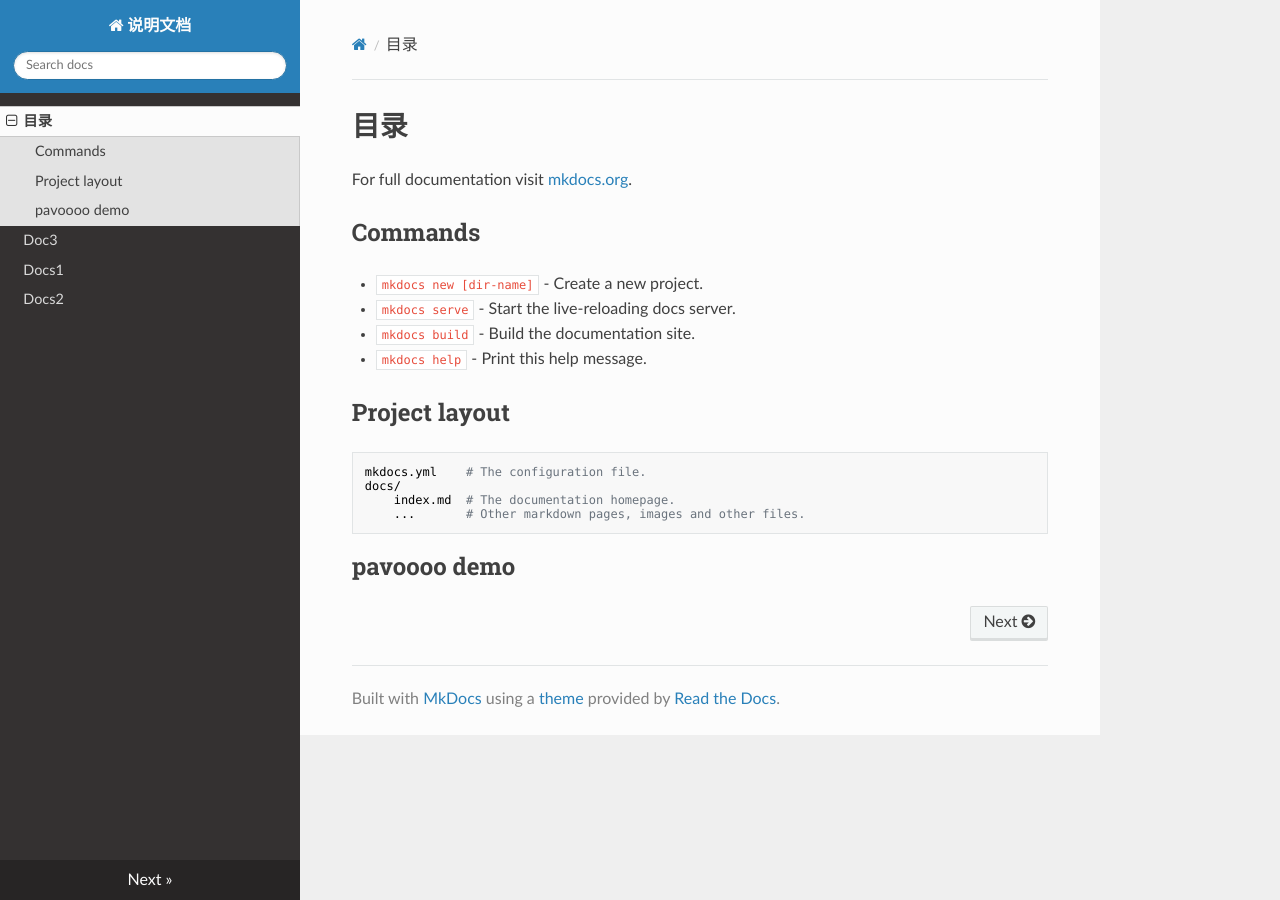
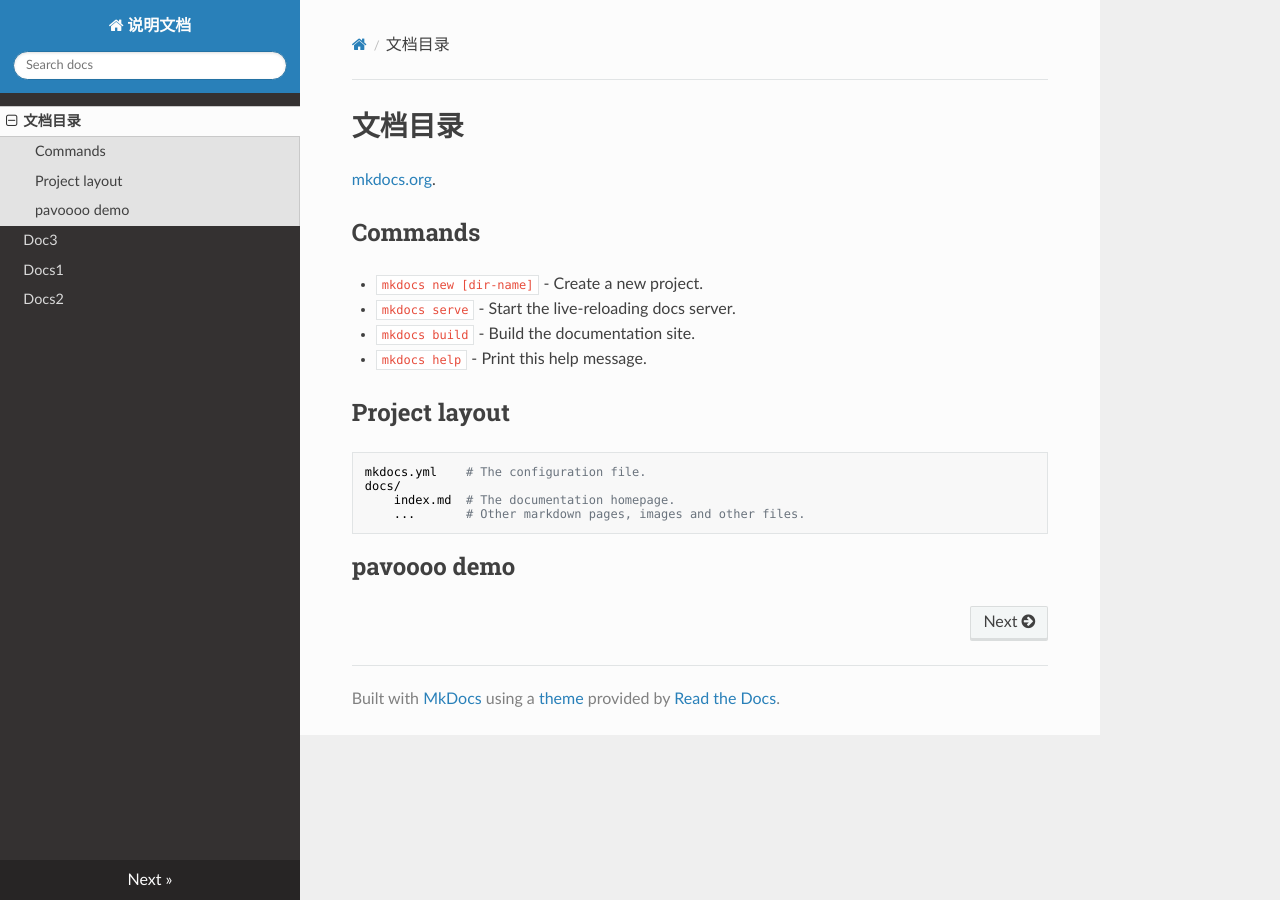
Before and after one commit to 1221de/mkdocs, an MkDocs documentation site: the page built from docs/index.md, in a window 1280 px wide. Built offline with MkDocs 1.6.1, drawn with Linux system fonts in a browser that asks for light colours; nearby versions of some CDN libraries.

Commit message:
Update index.md

```diff
--- a/docs/index.md
+++ b/docs/index.md
@@ -1,6 +1,6 @@
-# 目录
+# 文档目录
 
-For full documentation visit [mkdocs.org](http://mkdocs.org).
+ [mkdocs.org](doc3.md).
 
 ## Commands
 
```
